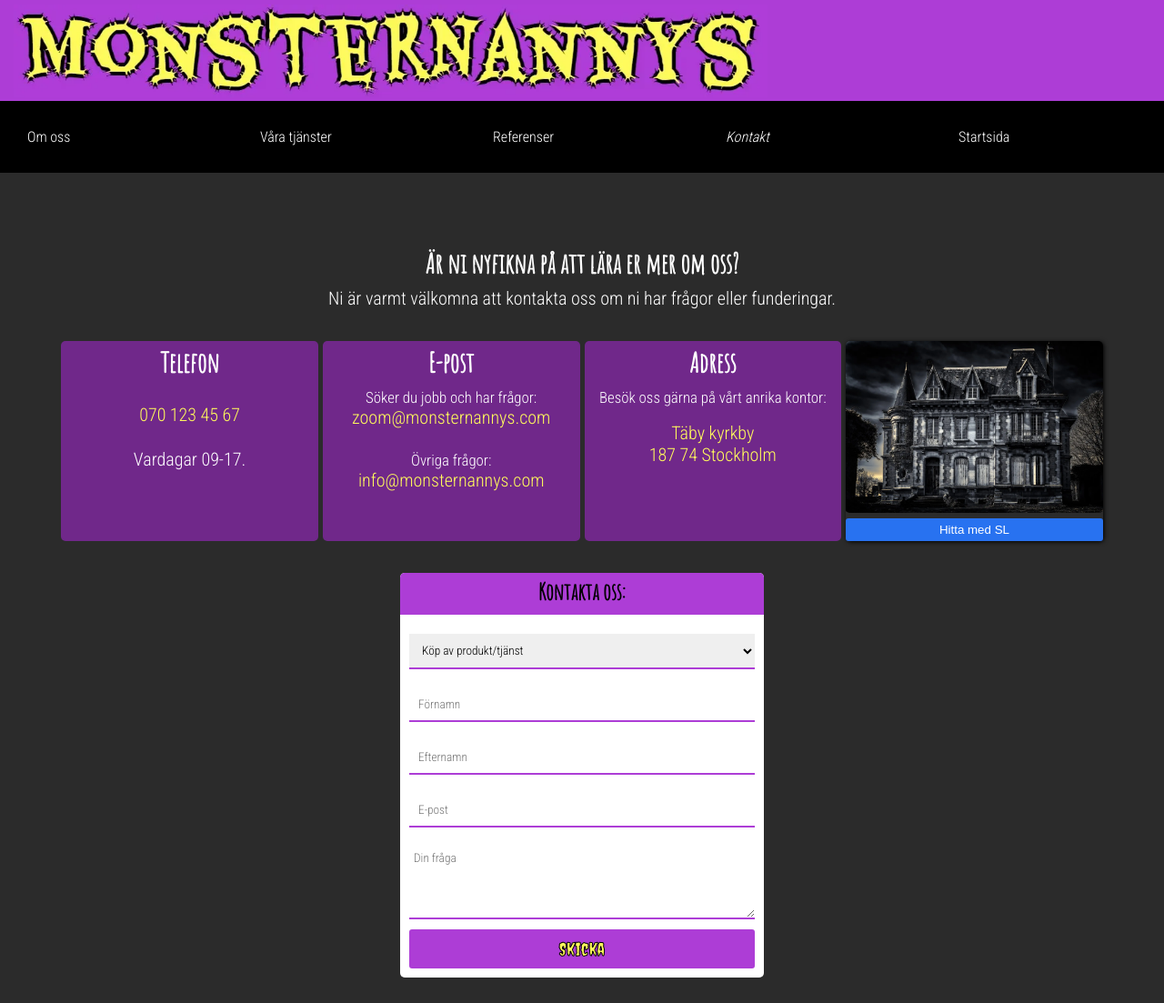
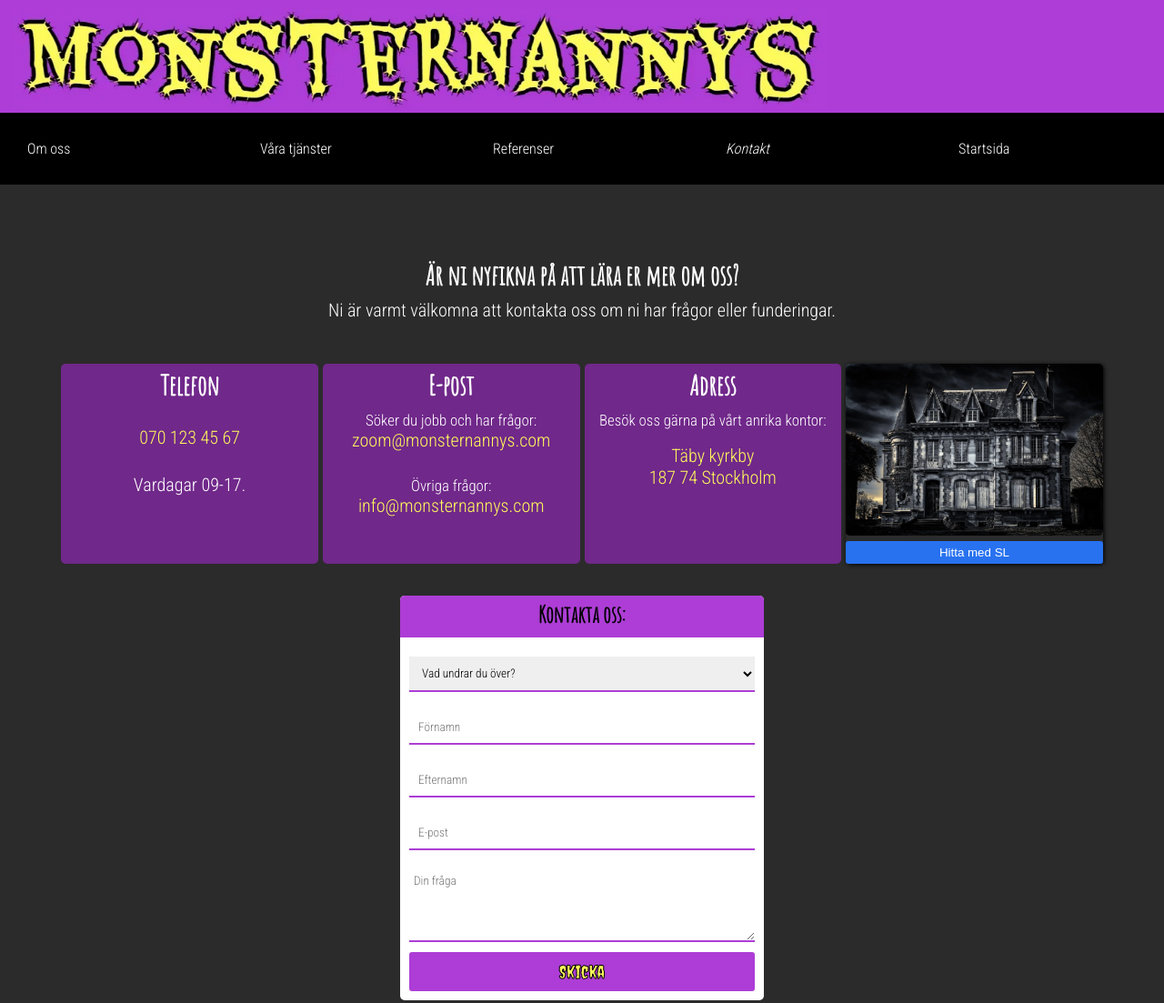
Before and after one commit to Izzmode/Projektarbete-HTML, a plain HTML site: page contact.html in a window 1280 px wide. Shown: the top 1103 px of the page at 91% size. Drawn offline with Linux system fonts and the light colour scheme; a web font is replaced by a local one.

Commit message:
storlek på header bla

```diff
--- a/contact.html
+++ b/contact.html
@@ -94,9 +94,10 @@
           <form class="contactform">
             <p class="formtext">Kontakta oss:</p>
             <select name="form" id="form">
-              <option value="buy">Köp av produkt/tjänst</option>
-              <option value="ask">Frågor om företaget</option>
-              <option value="opinion">Synpunkter på webbplats”</option>
+              <option disabled selected>Vad undrar du över?</option>
+              <option value="buy">Boka/få prisförslag av tjänst</option>
+              <option value="ask">Frågor om MonsterNannys</option>
+              <option value="opinion">Synpunkter om webbplatsen</option>
             </select>
 
             <input type="text" name="fname" id="fname" placeholder="Förnamn" />
--- a/main.scss
+++ b/main.scss
@@ -46,14 +46,15 @@ body{
         justify-content: space-between;
 
         a.logo{
-            width: 80vw;
+            width: 70vw;
             text-decoration: none;
             display: inline-block;
             margin-left: 15px;
+            padding-top: 5px;
         }
 
         img{
-            width: 81%;
+            width: 70vw;
         }
 
         .side-menu {
@@ -188,27 +189,6 @@ body{
         }
     }
 
-    // .row2{
-    //     display: flex;
-    //     flex-direction: column;
-    //     gap: 0.1vh;
-    //     align-items: center;
-
-    //     input{
-    //         width: 100%;
-    //         height: 30px;
-    //         border-radius: 5px;
-    //     }
-
-    //     .button{
-    //         background-color: $fontcolor;
-    //         font-weight: 700;
-    //         font-family: 'Creepster', cursive, sans-serif;
-    //         padding: 5px;
-    //         border-radius: 5px;
-    //         @include hover-color(black, white);
-    //     }
-    // }
 }
 
 main{
@@ -228,11 +208,11 @@ main{
         .article-picture{
             width: 80%;
             padding-left: 4%;
-            padding-right:4% ;
+            padding-right: 4%;
         }
 
         p{
-            padding-bottom: 3%;
+            padding-bottom: 4%;
         }
     }
 }
@@ -255,7 +235,7 @@ aside{
         @include flexwrap;
         justify-content: center;
         padding-top: 10px;
-        gap: 10px;
+        gap: 14px;
 
         div{
             border-radius: 5px;
```
Also changed, not shown: index.html (+2 -0 lines), services.html (+5 -8 lines), main.css, 1 other file.
